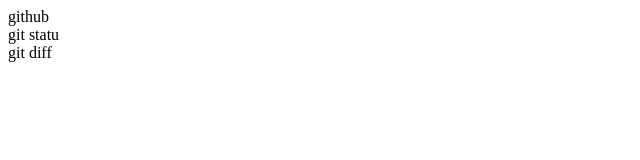
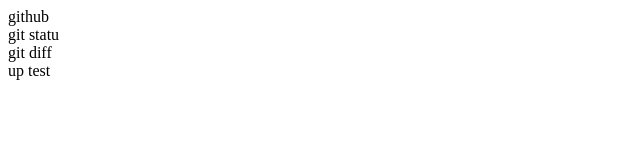
Before and after one commit to myzksg/170410, a plain HTML site: page index.html in a window 1280 px wide. Shown: the full height of the page, 0-640 px from the left. Drawn offline with Linux system fonts and the light colour scheme.

Commit message:
memo add 170413

```diff
--- a/index.html
+++ b/index.html
@@ -10,6 +10,7 @@
 <div class="block">github<br>
 git statu<br>
 git diff<br>
+up test<br>
 </div>
 </body>
 </html>
```
